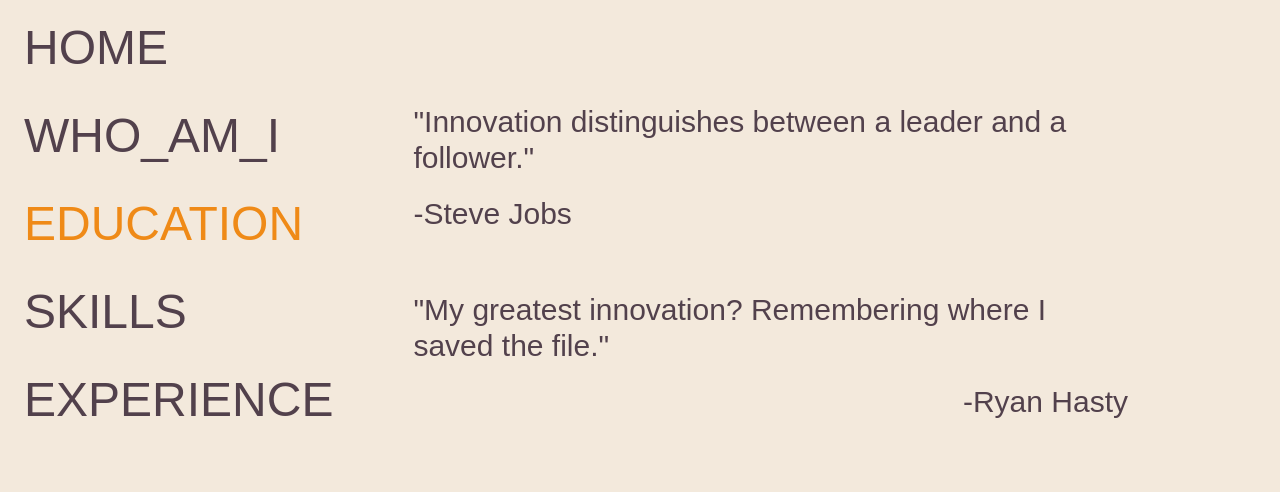
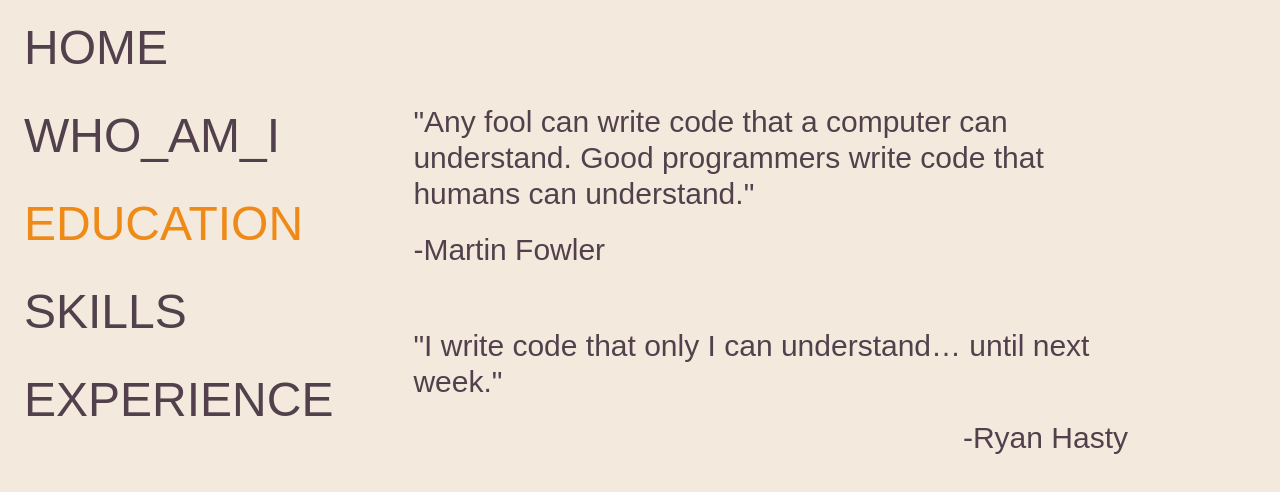
Before and after one commit to ryan-hasty/rhastydev, an Angular app: page /education in a window 1280 px wide. Shown: the top 492 px of the page. Built offline with nearby package versions, Linux system fonts and the light colour scheme.

Commit message:
replace education quote

```diff
--- a/src/components/quotes/quotes.component.ts
+++ b/src/components/quotes/quotes.component.ts
@@ -20,8 +20,8 @@ export class QuotesComponent implements OnInit {
     '/about': {smartQuote: {quote: '"Sometimes it is the people no one can imagine anything of who do the things no one can imagine."', author: '-Alan Turing'},
       ryanQuote: {quote: '"Sometimes it is me no one can imagine anything of… and they’re right."', author: this.ryanAuthor} },
 
-    '/education': {smartQuote: {quote: '"Innovation distinguishes between a leader and a follower."', author: '-Steve Jobs'},
-      ryanQuote: {quote: '"My greatest innovation? Remembering where I saved the file."', author: this.ryanAuthor} },
+    '/education': {smartQuote: {quote: '"Any fool can write code that a computer can understand. Good programmers write code that humans can understand."', author: '-Martin Fowler'},
+      ryanQuote: {quote: '"I write code that only I can understand… until next week."', author: this.ryanAuthor} },
 
     '/skills': {smartQuote: {quote: '"Software is a great combination of artistry and engineering."', author: '-Bill Gates'},
       ryanQuote: {quote: '"My code is a great combination of trial and error."', author: this.ryanAuthor} },
```
